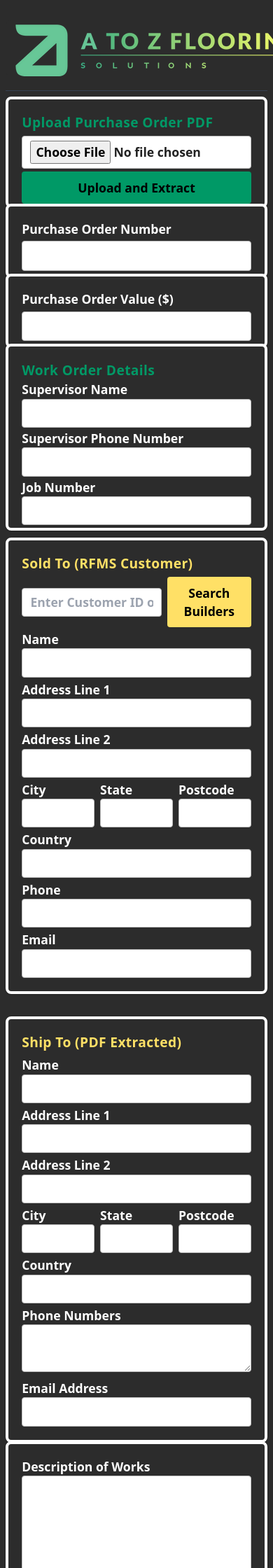
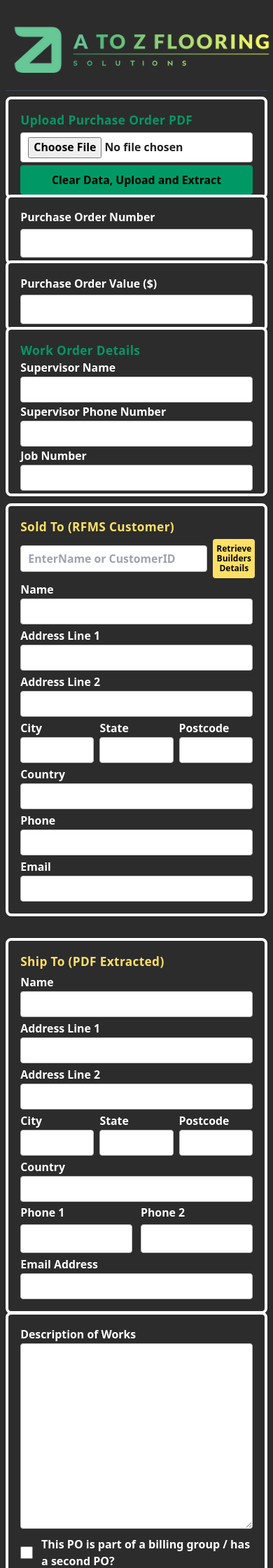
Before and after one commit to Andylue11/RFMS-PDF-Xtracr-, a Flask app: page / in a window 390 px wide; the page is wider, and only the part inside the window is pictured. Shown: the top 2240 px of that part at 70% size. Run offline with Flask 3, Linux system fonts and the light colour scheme; data that the repository does not hold is empty.

Commit message:
UI improvements: Add phone fields, adjust layout, resize elements and improve button labeling

```diff
--- a/static/js/main.js
+++ b/static/js/main.js
@@ -145,6 +145,29 @@
 }
 
 /**
+ * Clear all form fields in the application
+ */
+function clearFields() {
+    // Clear all input fields
+    const inputs = document.querySelectorAll('input[type="text"], input[type="email"], input[type="number"], textarea');
+    inputs.forEach(input => {
+        input.value = '';
+    });
+
+    // Clear checkboxes
+    const checkboxes = document.querySelectorAll('input[type="checkbox"]');
+    checkboxes.forEach(checkbox => {
+        checkbox.checked = false;
+    });
+
+    // Hide secondary PO details if visible
+    const secondaryPoDetails = document.getElementById('secondary-po-details');
+    if (secondaryPoDetails) {
+        secondaryPoDetails.classList.add('hidden');
+    }
+}
+
+/**
  * Setup logic for PDF upload button and file input.
  */
 function setupPdfUpload() {
@@ -163,11 +186,14 @@
             return;
         }
 
+        // Clear all fields before uploading new PDF
+        clearFields();
+
         const formData = new FormData();
         formData.append('pdf_file', file);
 
         // Show loading indicator/message
-        showNotification('Uploading and extracting data...', 'info', 0); // Duration 0 means indefinite
+        showNotification('Uploading and extracting data...', 'info', 0);
 
         try {
             const response = await fetch('/upload-pdf', {
@@ -175,15 +201,10 @@
                 body: formData
             });
 
-            // Hide previous notification
-            // This requires a more sophisticated notification system or manual removal
-            // For now, new notification will overlay or replace
-
             if (response.ok) {
                 const extractedData = await response.json();
                 console.log('Extracted Data:', extractedData);
-                // Populate the UI fields with the extracted data
-                populateShipTo(extractedData); // Use the function defined below
+                populateShipTo(extractedData);
                 showNotification('PDF extracted successfully!', 'success');
             } else {
                 const errorData = await response.json();
@@ -212,46 +233,40 @@
     document.getElementById('ship-to-zip').value = data.zip_code || '';
     document.getElementById('ship-to-country').value = data.country || '';
 
-    // Consolidate and format phone numbers
+    // Handle phone numbers
     let phoneNumbers = [];
     if (data.phone) phoneNumbers.push(data.phone);
     if (data.mobile) phoneNumbers.push(data.mobile);
     if (data.home_phone) phoneNumbers.push(data.home_phone);
     if (data.work_phone) phoneNumbers.push(data.work_phone);
     if (data.extra_phones && data.extra_phones.length > 0) {
-         // Add extra phones only if they are not already in the main numbers
-         const mainPhonesCleaned = [data.phone, data.mobile, data.home_phone, data.work_phone].map(p => (p || '').replace(/\D/g, '')).filter(p => p);
-         const uniqueExtraPhones = data.extra_phones.filter(extraPhone => {
+        const mainPhonesCleaned = [data.phone, data.mobile, data.home_phone, data.work_phone]
+            .map(p => (p || '').replace(/\D/g, ''))
+            .filter(p => p);
+        const uniqueExtraPhones = data.extra_phones.filter(extraPhone => {
             const cleanedExtra = (extraPhone || '').replace(/\D/g, '');
             return cleanedExtra && !mainPhonesCleaned.includes(cleanedExtra);
-         });
-
-         phoneNumbers = phoneNumbers.concat(uniqueExtraPhones);
+        });
+        phoneNumbers = phoneNumbers.concat(uniqueExtraPhones);
     }
 
-     // Remove duplicates and format
-    const uniqueFormattedPhones = [...new Set(phoneNumbers)].map(formatPhoneNumber).join('\n');
-    document.getElementById('ship-to-phone').value = uniqueFormattedPhones;
+    // Format and populate phone fields
+    const formattedPhones = phoneNumbers.map(formatPhoneNumber);
+    document.getElementById('ship-to-phone1').value = formattedPhones[0] || '';
+    document.getElementById('ship-to-phone2').value = formattedPhones[1] || '';
 
     document.getElementById('ship-to-email').value = data.email || '';
 
-    // --- Populate alternate contact fields ---
-    document.getElementById('alternate-contact-name').value = data.alternate_contact_name || '';
-    document.getElementById('alternate-contact-phone').value = data.alternate_contact_phone || '';
-    document.getElementById('alternate-contact-phone2').value = data.alternate_contact_phone2 || '';
-    document.getElementById('alternate-contact-email').value = data.alternate_contact_email || '';
-
     // Populate Work Details fields from PDF
-    document.getElementById('job-number-api').value = data.job_number || ''; // Supervisor name + mobile
-    document.getElementById('actual-job-number').value = data.actual_job_number || ''; // Actual job number
-     // Update prefix for secondary PO based on actual job number
-    document.getElementById('secondary-po-prefix').textContent = (data.actual_job_number || '') + '-';
+    document.getElementById('supervisor-name').value = data.supervisor_name || '';
+    document.getElementById('supervisor-phone').value = data.supervisor_mobile || '';
+    document.getElementById('actual-job-number').value = data.actual_job_number || '';
     document.getElementById('po-number').value = data.po_number || '';
     document.getElementById('description-of-works').value = data.description_of_works || '';
     document.getElementById('dollar-value').value = data.dollar_value || '';
 
-    // Store all alternate contacts for export
-    window._lastExtractedAlternateContacts = data.alternate_contacts || [];
+    // Update prefix for secondary PO based on actual job number
+    document.getElementById('secondary-po-prefix').textContent = (data.actual_job_number || '') + '-';
 }
 
 /**
@@ -494,7 +509,7 @@
             state: document.getElementById('ship-to-state').value,
             zip_code: document.getElementById('ship-to-zip').value,
             country: document.getElementById('ship-to-country').value,
-            phone: document.getElementById('ship-to-phone').value,
+            phone: document.getElementById('ship-to-phone1').value + ' ' + document.getElementById('ship-to-phone2').value,
             email: document.getElementById('ship-to-email').value
         };
 
@@ -516,7 +531,7 @@
             descriptionOfWorks += `\n${bestContactStr}`;
         }
         const jobDetails = {
-            job_number: document.getElementById('job-number-api').value,
+            job_number: document.getElementById('supervisor-phone').value,
             actual_job_number: document.getElementById('actual-job-number').value,
             po_number: document.getElementById('po-number').value,
             description_of_works: descriptionOfWorks,
--- a/templates/index.html
+++ b/templates/index.html
@@ -16,13 +16,63 @@
         .text-atoz-yellow { color: #ffe066; }
         .bg-atoz-yellow { background: #ffe066; }
         .text-heavy { font-weight: 800; }
-        .input-dark { background: #fff; color: #222; border: 1px solid #bbb; font-weight: 600; font-size: 1.1rem; padding: 0.4rem 0.7rem; }
+        .input-dark {
+            background: #fff;
+            color: #222;
+            border: 1px solid #bbb;
+            font-weight: 600;
+            font-size: 0.99rem; /* Reduced by 10% from 1.1rem */
+            padding: 0.36rem 0.63rem; /* Reduced by 10% */
+        }
         .input-dark:focus { border-color: #7ed957; }
-        label { font-weight: 700; font-size: 1.1rem; }
-        .section-title { font-size: 1.2rem; letter-spacing: 0.02em; }
-        .compact-section { padding: 1.2rem 1.2rem; margin-bottom: 1rem; }
-        .compact-grid { gap: 1.2rem; }
-        .compact-btn { padding: 0.6rem 1.3rem; font-size: 1.1rem; }
+        label {
+            font-weight: 700;
+            font-size: 0.99rem; /* Reduced by 10% from 1.1rem */
+        }
+        .section-title {
+            font-size: 1.08rem; /* Reduced by 10% from 1.2rem */
+            letter-spacing: 0.02em;
+        }
+        .compact-section {
+            padding: 1.08rem 1.08rem; /* Reduced by 10% */
+            margin-bottom: 0.9rem; /* Reduced by 10% */
+        }
+        .compact-grid { gap: 1.08rem; /* Reduced by 10% */ }
+        .compact-btn {
+            padding: 0.54rem 1.17rem; /* Reduced by 10% */
+            font-size: 0.99rem; /* Reduced by 10% */
+        }
+        /* Clean up PHONE 2 field */
+        #ship-to-phone {
+            resize: none;
+            overflow: hidden;
+            min-height: 60px;
+            line-height: 1.2;
+            font-family: inherit;
+        }
+        /* Reduce logo size by 10% */
+        .logo-container img {
+            max-height: 72px; /* Reduced by 10% from 80px */
+            width: auto;
+            object-fit: contain;
+            background: #2c2c2c;
+            border-radius: 8px;
+            display: block;
+        }
+        /* Reduce header text size by 10% */
+        .header-text {
+            font-family: 'Montserrat', 'Arial', sans-serif;
+            font-weight: 900;
+            font-size: 2.52rem; /* Reduced by 10% from 2.8rem */
+            color: #00b686;
+            line-height: 72px; /* Reduced by 10% from 80px */
+            height: 72px; /* Reduced by 10% from 80px */
+            display: inline-flex;
+            align-items: center;
+            margin-left: 16.2px; /* Reduced by 10% from 18px */
+            letter-spacing: 0.04em;
+            white-space: nowrap;
+        }
     </style>
 </head>
 <body class="bg-charcoal text-white font-sans">
@@ -31,8 +81,8 @@
         <!-- Header with Logo -->
         <header class="flex items-center justify-between py-1 border-b border-gray-700 mb-2">
             <div class="flex items-center">
-                <img src="{{ url_for('static', filename='customcolor_logo_transparent_background.jpeg') }}" alt="A to Z Flooring Solutions Logo" class="mr-2" style="max-height:80px; width:auto; object-fit:contain; background:#2c2c2c; border-radius:8px; display:block;">
-                <span style="font-family: 'Montserrat', 'Arial', sans-serif; font-weight: 900; font-size: 2.8rem; color: #00b686; line-height: 80px; height: 80px; display: inline-flex; align-items: center; margin-left: 18px; letter-spacing: 0.04em; white-space: nowrap;">RFMS PDF XTRACR</span>
+                <img src="{{ url_for('static', filename='customcolor_logo_transparent_background.jpeg') }}" alt="A to Z Flooring Solutions Logo" class="mr-2" style="max-height:72px; width:auto; object-fit:contain; background:#2c2c2c; border-radius:8px; display:block;">
+                <span style="font-family: 'Montserrat', 'Arial', sans-serif; font-weight: 900; font-size: 2.52rem; color: #00b686; line-height: 72px; height: 72px; display: inline-flex; align-items: center; margin-left: 16.2px; letter-spacing: 0.04em; white-space: nowrap;">RFMS PDF XTRACR</span>
             </div>
             <div class="flex items-center" style="margin-top:65px;">
                 <span id="api-status-indicator" class="block w-3 h-3 rounded-full bg-gray-400 mr-2"></span>
@@ -46,7 +96,7 @@
                 <section id="upload-section" class="bg-charcoal rounded-lg shadow compact-section mb-0 pb-0 border-4 border-white" style="margin-bottom:-6px; padding-bottom:2px;">
                     <h2 class="section-title text-heavy mb-1 text-atoz-green">Upload Purchase Order PDF</h2>
                     <input type="file" id="pdf-upload" accept=".pdf" class="input-dark rounded w-full mb-1">
-                    <button id="upload-button" class="w-full bg-atoz-green text-black font-bold compact-btn rounded hover:bg-atoz-yellow transition">Upload and Extract</button>
+                    <button id="upload-button" class="w-full bg-atoz-green text-black font-bold compact-btn rounded hover:bg-atoz-yellow transition text-base">Clear Data, Upload and Extract</button>
                 </section>
                 <section id="po-number-section" class="bg-charcoal rounded-lg shadow compact-section mb-0 pb-0 border-4 border-white" style="margin-bottom:-6px; padding-bottom:2px;">
                     <label for="po-number" class="block mb-1">Purchase Order Number</label>
@@ -77,8 +127,8 @@
                 <div class="bg-charcoal rounded-lg shadow compact-section mb-0 pb-0 border-4 border-white">
                     <h2 class="section-title text-heavy mb-1 text-atoz-yellow">Sold To (RFMS Customer)</h2>
                     <div class="flex items-center mb-1">
-                        <input type="text" id="builder-search-input" placeholder="Enter Customer ID or Builder Name" class="input-dark rounded w-full mr-2">
-                        <button id="search-builder-button" class="bg-atoz-yellow text-black font-bold compact-btn rounded hover:bg-atoz-green transition">Search Builders</button>
+                        <input type="text" id="builder-search-input" placeholder="EnterName or CustomerID" class="input-dark rounded flex-grow mr-2 text-base">
+                        <button id="search-builder-button" class="bg-atoz-yellow text-black font-bold rounded hover:bg-atoz-green transition text-xs" style="width: 100px; padding: 0.4rem 0.3rem; white-space: normal; line-height: 1.2;">Retrieve Builders Details</button>
                     </div>
                     <div id="sold-to-fields" class="space-y-1">
                         <div>
@@ -157,9 +207,15 @@
                             <label for="ship-to-country">Country</label>
                             <input type="text" id="ship-to-country" class="input-dark rounded w-full">
                         </div>
-                        <div>
-                            <label for="ship-to-phone">Phone Numbers</label>
-                            <textarea id="ship-to-phone" rows="2" class="input-dark rounded w-full"></textarea>
+                        <div class="grid grid-cols-2 gap-3">
+                            <div class="flex flex-col w-full">
+                                <label for="ship-to-phone1" class="block mb-1">Phone 1</label>
+                                <input type="text" id="ship-to-phone1" class="input-dark rounded w-full text-lg">
+                            </div>
+                            <div class="flex flex-col w-full">
+                                <label for="ship-to-phone2" class="block mb-1">Phone 2</label>
+                                <input type="text" id="ship-to-phone2" class="input-dark rounded w-full text-lg">
+                            </div>
                         </div>
                         <div>
                             <label for="ship-to-email">Email Address</label>
@@ -195,7 +251,7 @@
                 </div>
             </div>
             <div class="lg:col-span-1 flex flex-col space-y-0">
-                <div class="bg-gray-800 rounded-lg shadow compact-section border-4 border-white mb-0 pb-1" style="margin-top:-50px; min-height: 125px;">
+                <div class="bg-gray-800 rounded-lg shadow compact-section border-4 border-white mb-0 pb-1" style="margin-top:-50px; min-height: 155px;">
                     <label class="block text-atoz-yellow text-heavy mb-2 text-lg" for="alternate-contact-name">Best Contact / Real Estate Agent / Site Contact / Authorised Contact</label>
                     <div class="grid grid-cols-1 gap-3 mt-1">
                         <div>
@@ -205,11 +261,11 @@
                         <div class="grid grid-cols-2 gap-3">
                             <div class="flex flex-col w-full">
                                 <label for="alternate-contact-phone" class="block mb-1">Phone 1</label>
-                                <input type="text" id="alternate-contact-phone" placeholder="Phone 1" class="input-dark rounded w-full text-lg">
+                                <input type="text" id="alternate-contact-phone" class="input-dark rounded w-full text-lg">
                             </div>
                             <div class="flex flex-col w-full">
                                 <label for="alternate-contact-phone2" class="block mb-1">Phone 2</label>
-                                <input type="text" id="alternate-contact-phone2" placeholder="Phone 2 (optional)" class="input-dark rounded w-full text-lg">
+                                <input type="text" id="alternate-contact-phone2" class="input-dark rounded w-full text-lg">
                             </div>
                         </div>
                     </div>
```
